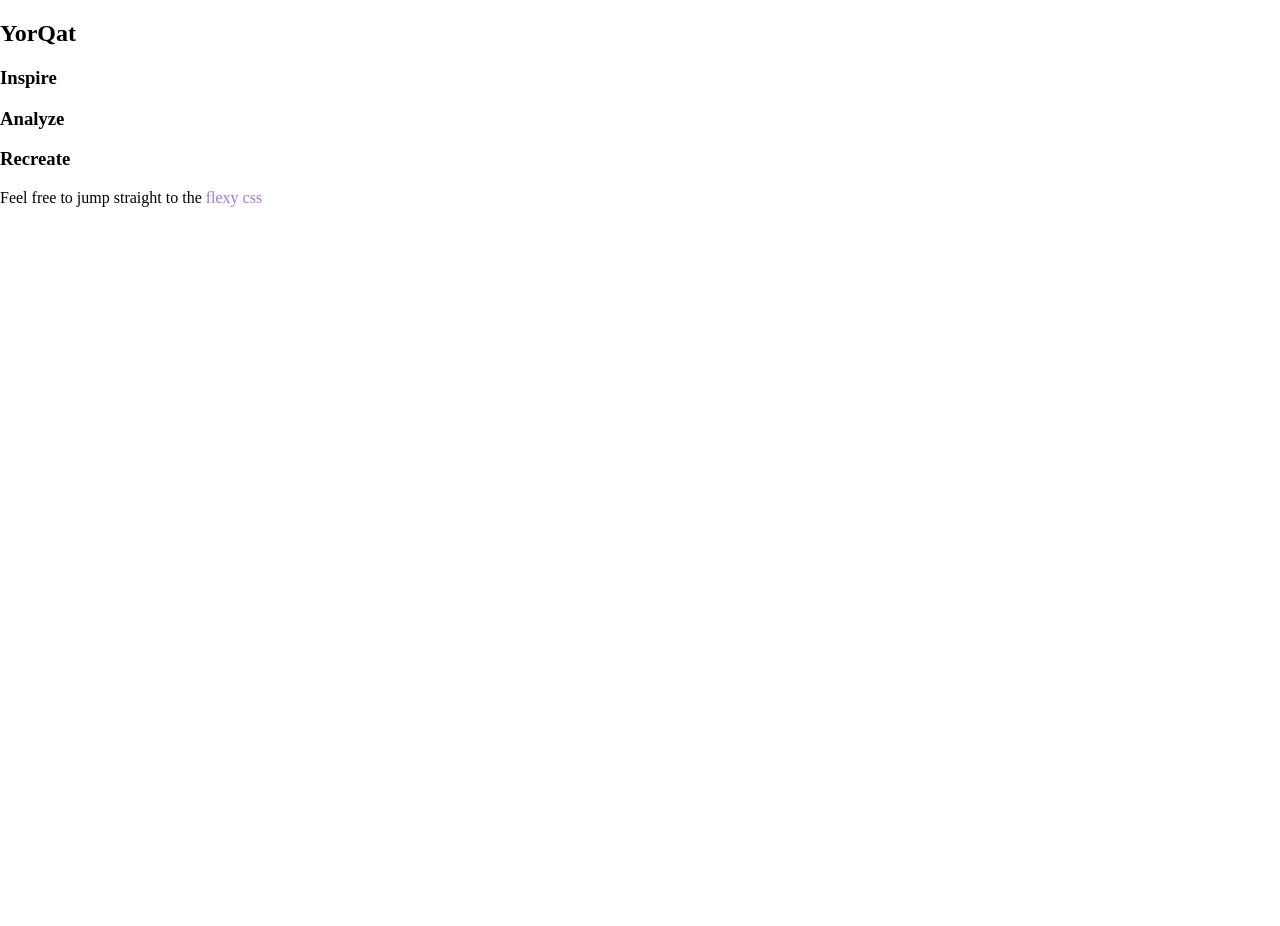
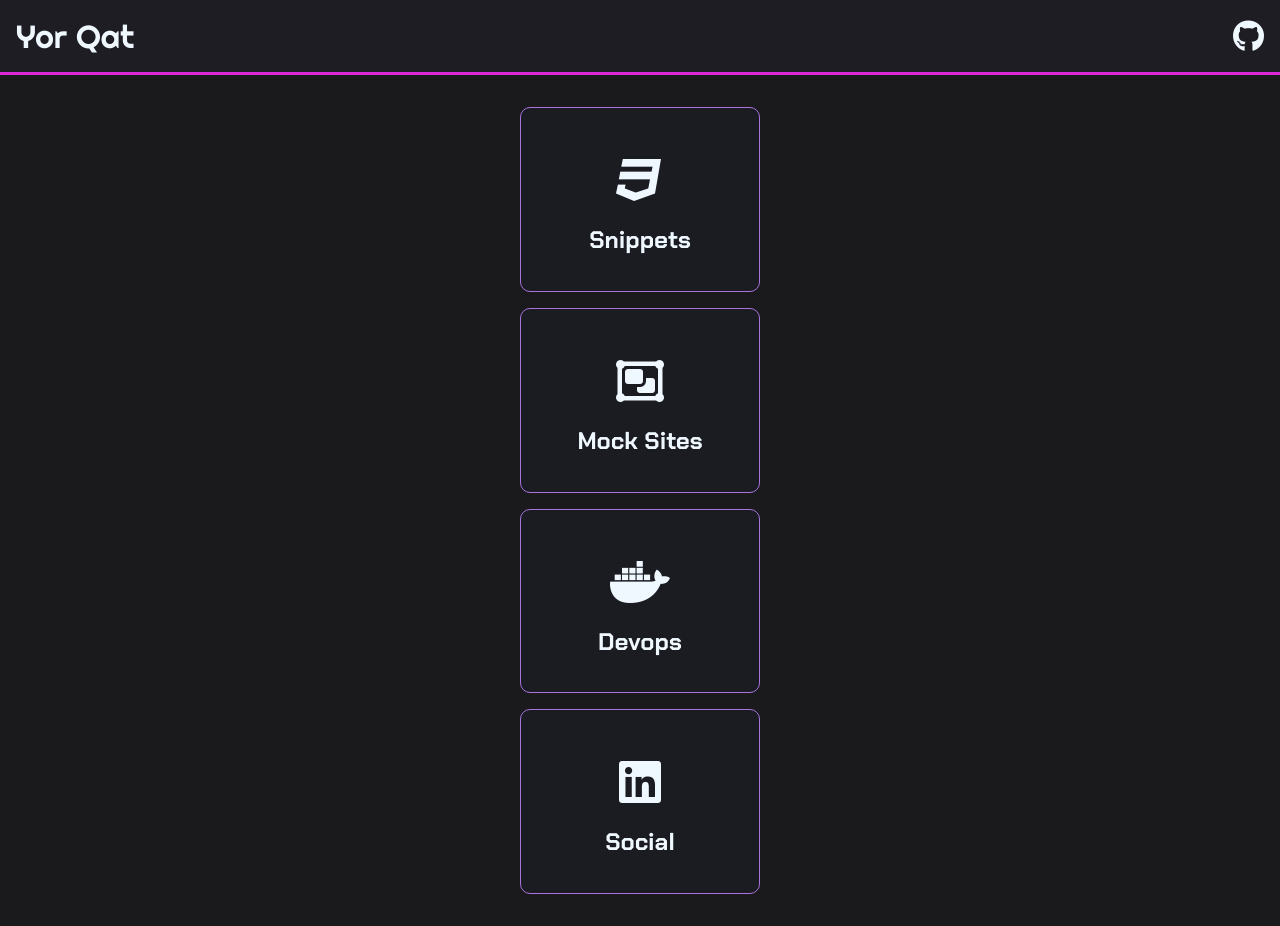
Before and after one commit to yorqat/www-yorqat, a SvelteKit app: page / in a window 1280 px wide. Before the commit the page ends 800 px from the top, so only its background shows below. Built offline with nearby package versions, Linux system fonts and the light colour scheme.

Commit message:
revamp home page

```diff
--- a/src/routes/+page.svelte
+++ b/src/routes/+page.svelte
@@ -1,21 +1,106 @@
 <script>
 	import './styles.css';
 </script>
-
 <svelte:head>
 	<title>Yor Home</title>
 	<meta name="description" content="Live showcase of CSS debauchery" />
+	<script src="https://kit.fontawesome.com/0c27b00c54.js" crossorigin="anonymous"></script>
 </svelte:head>
 
-<section>
-	<h1>
-		YorQat
-	</h1>
-	<h3>Inspire</h3>
-	<h3>Analyze</h3>
-	<h3>Recreate</h3>
-	<p>Feel free to jump straight to the <a href="/css-snips">flexy css</a></p>
+
+<section id="home">
+	<div class="home-header">
+		<a href="/">
+			<span>Yor Qat</span>
+		</a>
+		<a href="https://github.com/YorQat">
+			<span><i class="fa-brands fa-github"></i></span>
+		</a>
+	</div>
+	<div class="home-nav">
+		<a href="/css-snips" style="display:contents">
+			<div class="home-nav__card">
+				<i class="fa-brands fa-css3"></i>
+				<h1>Snippets</h1>
+			</div>
+		</a>
+		<div class="home-nav__card">
+			<i class="fa-regular fa-object-group"></i>
+			<h1>Mock Sites</h1>
+		</div>
+		<div class="home-nav__card">
+			<i class="fa-brands fa-docker"></i>
+			<h1>Devops</h1>
+		</div>
+		<div class="home-nav__card">
+			<i class="fa-brands fa-linkedin"></i>
+			<h1>Social</h1>
+		</div>
+	</div>
 </section>
 
-<style>
+<style lang="scss">
+	@import url('https://fonts.googleapis.com/css2?family=Righteous&display=swap');
+	@import url('https://fonts.googleapis.com/css2?family=Chakra+Petch:wght@700&display=swap');
+
+	* {
+		box-sizing: border-box;
+	}
+
+	a {
+		color: aliceblue;
+	}
+
+	#home {
+		color: aliceblue;
+		background-color: rgb(26, 26, 29);
+		min-height: 100vh;
+
+		.home-header {
+			background-color: rgb(29, 29, 35);
+			position: sticky;
+			top: 0;
+			padding: 1rem;
+			width: 100%;
+
+			font-size: xx-large;
+			font-family: 'Righteous', cursive;
+
+			display: flex;
+			justify-content: space-between;
+
+			border-bottom: 3px solid rgb(216, 40, 216);
+		}
+
+		.home-nav {
+			display: flex;
+			gap: 1rem;
+			flex-direction: column;
+			align-items: center;
+			padding: 2rem;
+			width: 100%;
+
+			&__card {
+				width: 15rem;
+				border-radius: 10px;
+				border: 1px solid rgb(167, 115, 220);
+				background: rgb(27, 27, 34);
+
+				color: aliceblue;
+				padding: 1rem;
+				padding-top: 3rem;
+				font-family: 'Chakra Petch', sans-serif;
+
+				font-size: medium;
+
+				display: flex;
+				flex-direction: column;
+				align-items: center;
+
+				i {
+					font-size: 3rem;
+				}
+			}
+		}
+	}
 </style>
```
